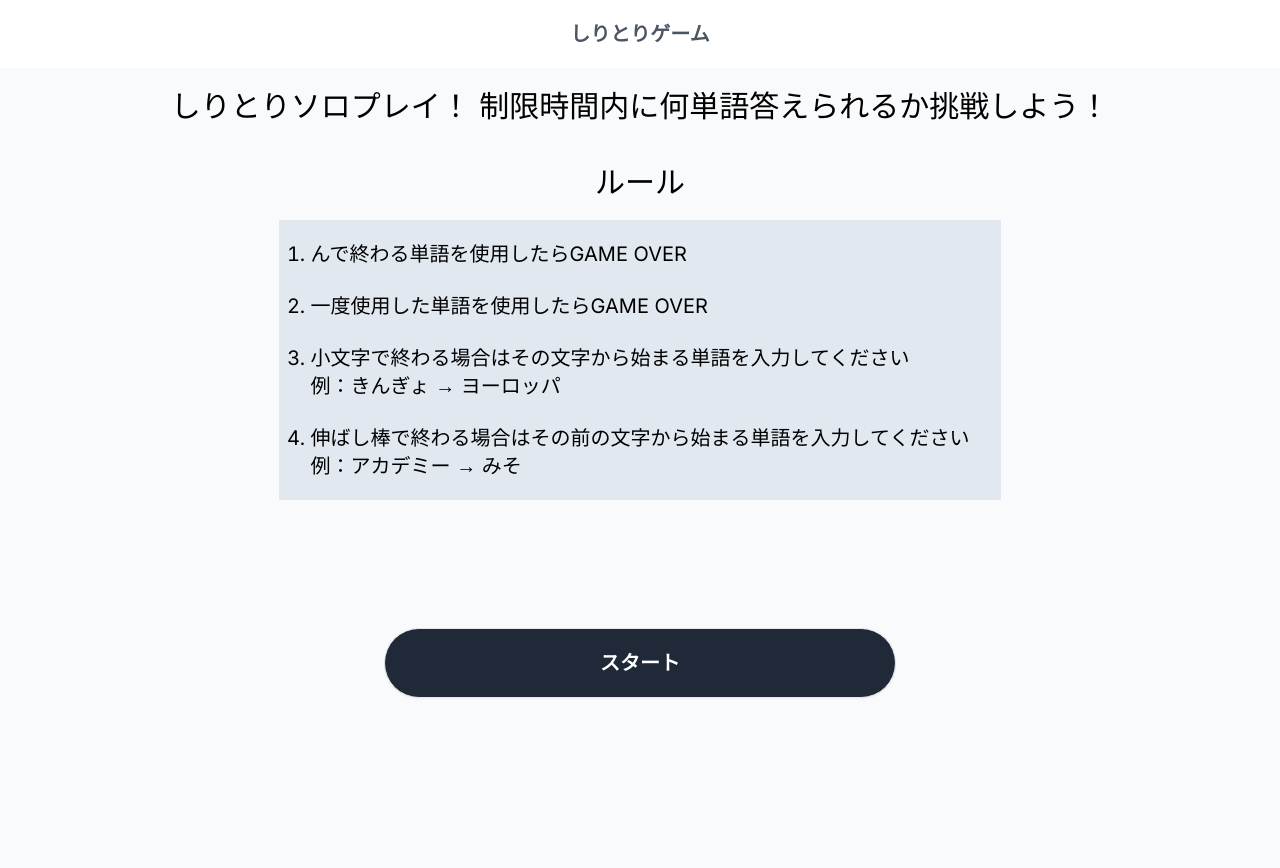
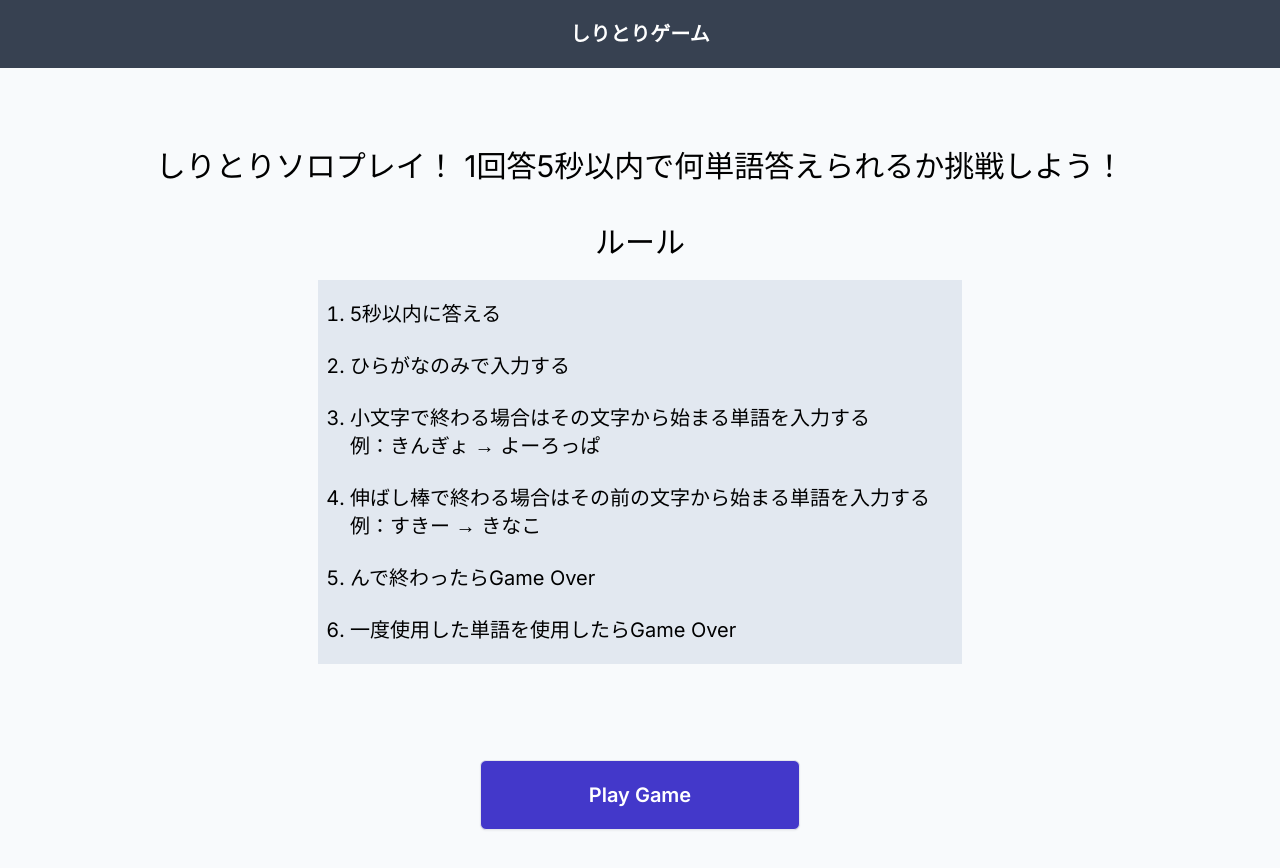
Before and after one commit to TaichiMotegi/Word_Chain_App, a Next.js app: page / in a window 1280 px wide. Built offline with nearby package versions, Linux system fonts and the light colour scheme.

Commit message:
💄 ホーム画面とヘッダーのスタイルを変更

```diff
--- a/src/app/(main)/layout.tsx
+++ b/src/app/(main)/layout.tsx
@@ -7,12 +7,9 @@ const MainLayout = ({
 }>) => {
   return (
     <div>
-      <header>
+      <header className="bg-gray-700">
         <div className="mx-auto flex p-5 justify-center">
-          <Link
-            href="/"
-            className="text-center text-xl text-gray-600 font-bold"
-          >
+          <Link href="/" className="text-center text-xl text-white font-bold">
             <div>しりとりゲーム</div>
           </Link>
         </div>
--- a/src/app/(main)/page.tsx
+++ b/src/app/(main)/page.tsx
@@ -3,30 +3,33 @@ import Link from "next/link";
 export default function MainPage() {
   return (
     <div className="h-screen flex flex-col items-center">
-      <h1 className="text-3xl mt-5">
-        しりとりソロプレイ！ 制限時間内に何単語答えられるか挑戦しよう！
+      <h1 className="text-3xl mt-20">
+        しりとりソロプレイ！ 1回答5秒以内で何単語答えられるか挑戦しよう！
       </h1>
       <h2 className="text-3xl mt-10">ルール</h2>
       <div className="text-xl mt-5 bg-slate-200 px-8 py-2">
         <ol className="list-decimal">
-          <li className="py-3">んで終わる単語を使用したらGAME OVER</li>
-          <li className="py-3">一度使用した単語を使用したらGAME OVER</li>
+          <li className="py-3">5秒以内に答える</li>
+          <li className="py-3">ひらがなのみで入力する</li>
           <li className="py-3">
-            小文字で終わる場合はその文字から始まる単語を入力してください <br />
-            例：きんぎょ → ヨーロッパ
+            小文字で終わる場合はその文字から始まる単語を入力する
+            <br />
+            例：きんぎょ → よーろっぱ
           </li>
           <li className="py-3">
-            伸ばし棒で終わる場合はその前の文字から始まる単語を入力してください{" "}
+            伸ばし棒で終わる場合はその前の文字から始まる単語を入力する
             <br />
-            例：アカデミー → みそ
+            例：すきー → きなこ
           </li>
+          <li className="py-3">んで終わったらGame Over</li>
+          <li className="py-3">一度使用した単語を使用したらGame Over</li>
         </ol>
       </div>
       <Link
         href="/game"
-        className="font-semibold text-xl text-center border mt-32 w-2/5 px-4 py-5 rounded-full shadow-sm text-white bg-gray-800 hover:bg-gray-700"
+        className="font-semibold text-xl text-center border mt-24 w-1/4 px-4 py-5 rounded-md shadow-sm text-white bg-indigo-700 hover:bg-indigo-500"
       >
-        <div>スタート</div>
+        <div>Play Game</div>
       </Link>
     </div>
   );
```
